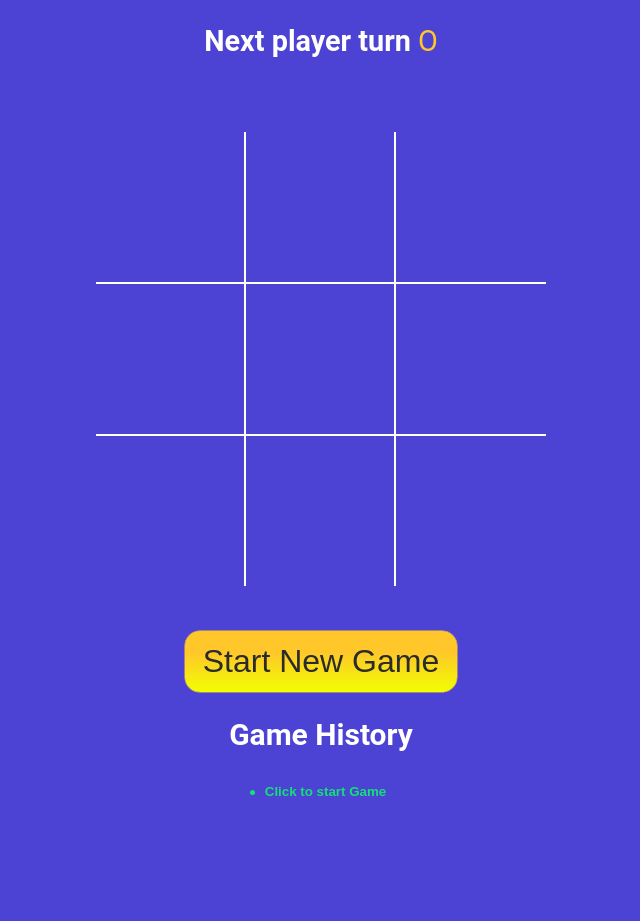
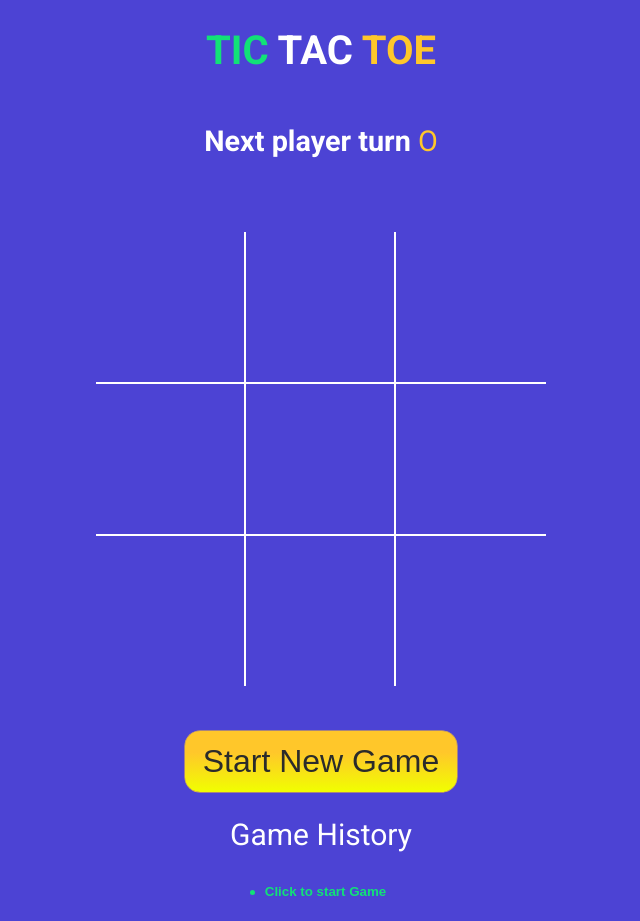
Before and after one commit to solcabz/tictactoe-game, a React (Vite) app: page / in a window 1280 px wide. Shown: the whole page, without its empty margins (319-959 px from the left). Before the commit the page ends 821 px from the top, so only its background shows below. Built offline with nearby package versions, Linux system fonts and the light colour scheme.

Commit message:
change title and other design

```diff
--- a/index.html
+++ b/index.html
@@ -4,6 +4,10 @@
     <meta charset="UTF-8" />
     <link rel="icon" type="image/svg+xml" href="/tic-tac-toe.png" />
     <meta name="viewport" content="width=device-width, initial-scale=1.0" />
+    <link
+      href="https://fonts.googleapis.com/css?family=Roboto:300,400,700&display=swap"
+      rel="stylesheet"
+    />
     <title>Tic Tac Toe</title>
   </head>
   <body>
--- a/src/App.jsx
+++ b/src/App.jsx
@@ -64,6 +64,10 @@
   return (
     <>
       <div className="app">
+        <h1>
+          <span className="text-green">TIC</span> TAC{' '}
+          <span className="text-orange">TOE</span>
+        </h1>
         <StatusMessage winner={winner} gamingBoard={gamingBoard} />
         <Board
           squares={gamingBoard.squares}
@@ -74,7 +78,7 @@
           {/* {`btn-reset ${winner ? 'active' : ''}`} */}
           Start New Game
         </button>
-        <h2>Game History</h2>
+        <h2 style={{ fontWeight: 'normal' }}>Game History</h2>
         <History history={history} moveTo={moveTo} currentMove={currentMove} />
       </div>
     </>
--- a/src/components/History.jsx
+++ b/src/components/History.jsx
@@ -8,6 +8,9 @@
             <li key={index}>
               <button
                 type="button"
+                style={{
+                  fontWeight: currentMove === index ? 'bold' : 'normal',
+                }}
                 className={`btn-move ${currentMove === index ? 'active' : ''}`}
                 onClick={() => moveTo(index)}
               >
```
